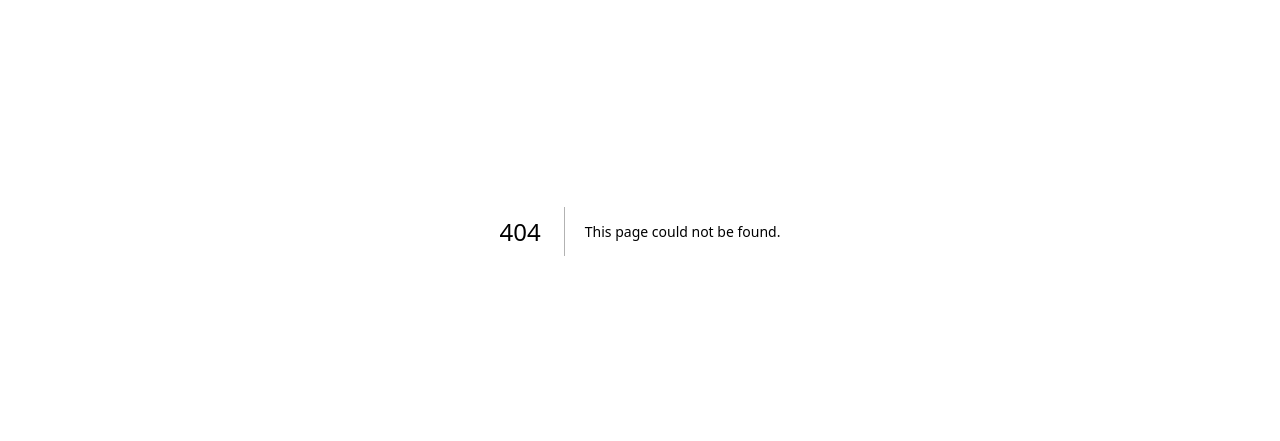
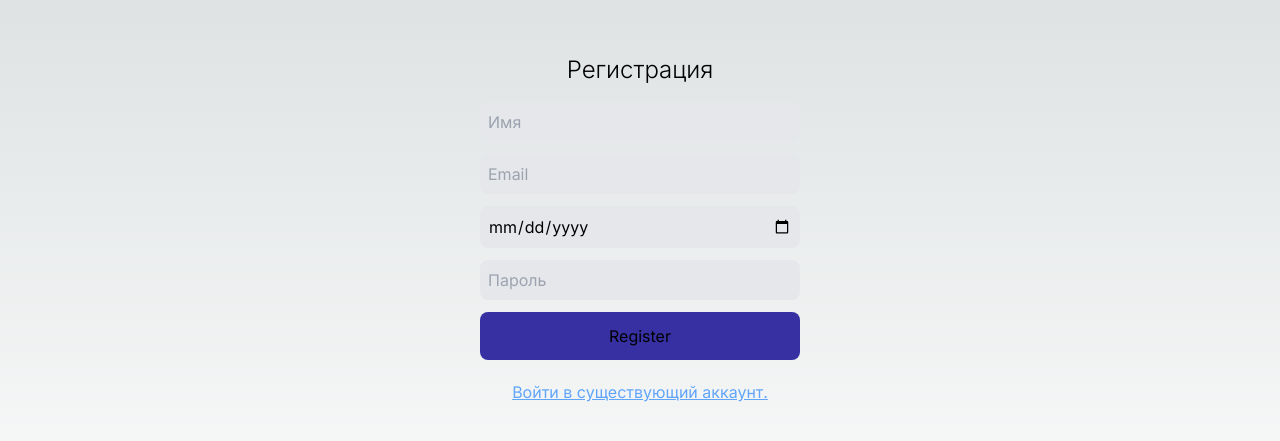
Before and after one commit to Zoha2400/mohir-todo, a Next.js app: page /reg in a window 1280 px wide. Before the commit this address had no page. Shown: the part 169-610 px from the top of the page. Built offline with nearby package versions, Linux system fonts and the light colour scheme.

Commit message:
reg-log pages

```diff
--- a/package.json
+++ b/package.json
@@ -9,6 +9,8 @@
     "lint": "next lint"
   },
   "dependencies": {
+    "mobx": "^6.13.0",
+    "mobx-react-lite": "^4.0.7",
     "next": "14.2.4",
     "react": "^18",
     "react-dom": "^18"
--- /dev/null
+++ b/src/app/login/page.tsx
@@ -0,0 +1,40 @@
+import Link from "next/link";
+
+function login() {
+  return (
+    <div className="w-full h-screen flex justify-center items-center flex-col">
+      <h1 className="text-2xl font-light m-4">Войти</h1>
+
+      <form action="" method="get" className="flex flex-col gap-3">
+        <section className="*:border-none *:outline-none *:p-2 *:rounded-lg *:w-80">
+          <input
+            type="text"
+            name=""
+            id=""
+            placeholder="Email"
+            className="text-black bg-gray-200"
+          />
+        </section>
+        <section className="*:border-none *:outline-none *:p-2 *:rounded-lg *:w-80">
+          <input
+            type="password"
+            name=""
+            id=""
+            placeholder="Пароль"
+            className="text-black bg-gray-200"
+          />
+        </section>
+
+        <button type="submit" className="w-80 bg-indigo-800 p-3 rounded-lg">
+          Log in
+        </button>
+      </form>
+
+      <Link className="m-5 underline text-blue-400" href="/reg">
+        Нет аккаунта? Зарегистрируйте!
+      </Link>
+    </div>
+  );
+}
+
+export default login;
--- /dev/null
+++ b/src/app/profile/page.tsx
@@ -0,0 +1,10 @@
+function page() {
+  return (
+    <div className="w-full h-screen">
+      <div className="w-3/12 h-96 bg-red-500"></div>
+      <div className="w-5/12 h-96 bg-red-500"></div>
+    </div>
+  );
+}
+
+export default page;
--- /dev/null
+++ b/src/app/reg/page.tsx
@@ -0,0 +1,58 @@
+import Link from "next/link";
+
+function page() {
+  return (
+    <div className="w-full h-screen flex justify-center items-center flex-col">
+      <h1 className="text-2xl font-light m-4">Регистрация</h1>
+
+      <form action="" method="get" className="flex flex-col gap-3">
+        <section className="*:border-none *:outline-none *:p-2 *:rounded-lg *:w-80">
+          <input
+            type="text"
+            name=""
+            id=""
+            placeholder="Имя"
+            className="text-black bg-gray-200"
+          />
+        </section>
+        <section className="*:border-none *:outline-none *:p-2 *:rounded-lg *:w-80">
+          <input
+            type="text"
+            name=""
+            id=""
+            placeholder="Email"
+            className="text-black bg-gray-200"
+          />
+        </section>
+        <section className="*:border-none *:outline-none *:p-2 *:rounded-lg *:w-80">
+          <input
+            type="date"
+            name=""
+            id=""
+            placeholder="Возраст"
+            className="text-black bg-gray-200"
+          />
+        </section>
+        <section className="*:border-none *:outline-none *:p-2 *:rounded-lg *:w-80">
+          <input
+            type="password"
+            name=""
+            id=""
+            placeholder="Пароль"
+            className="text-black bg-gray-200"
+          />
+        </section>
+
+        <button type="submit" className="w-80 bg-indigo-800 p-3 rounded-lg">
+          Register
+        </button>
+      </form>
+
+      <Link className="m-5 underline text-blue-400" href="/login">
+        Войти в существующий аккаунт.
+      </Link>
+    </div>
+  );
+}
+
+export default page;
```
Also changed, not shown: 1 other file (tests, documents, lock files or other folders).
